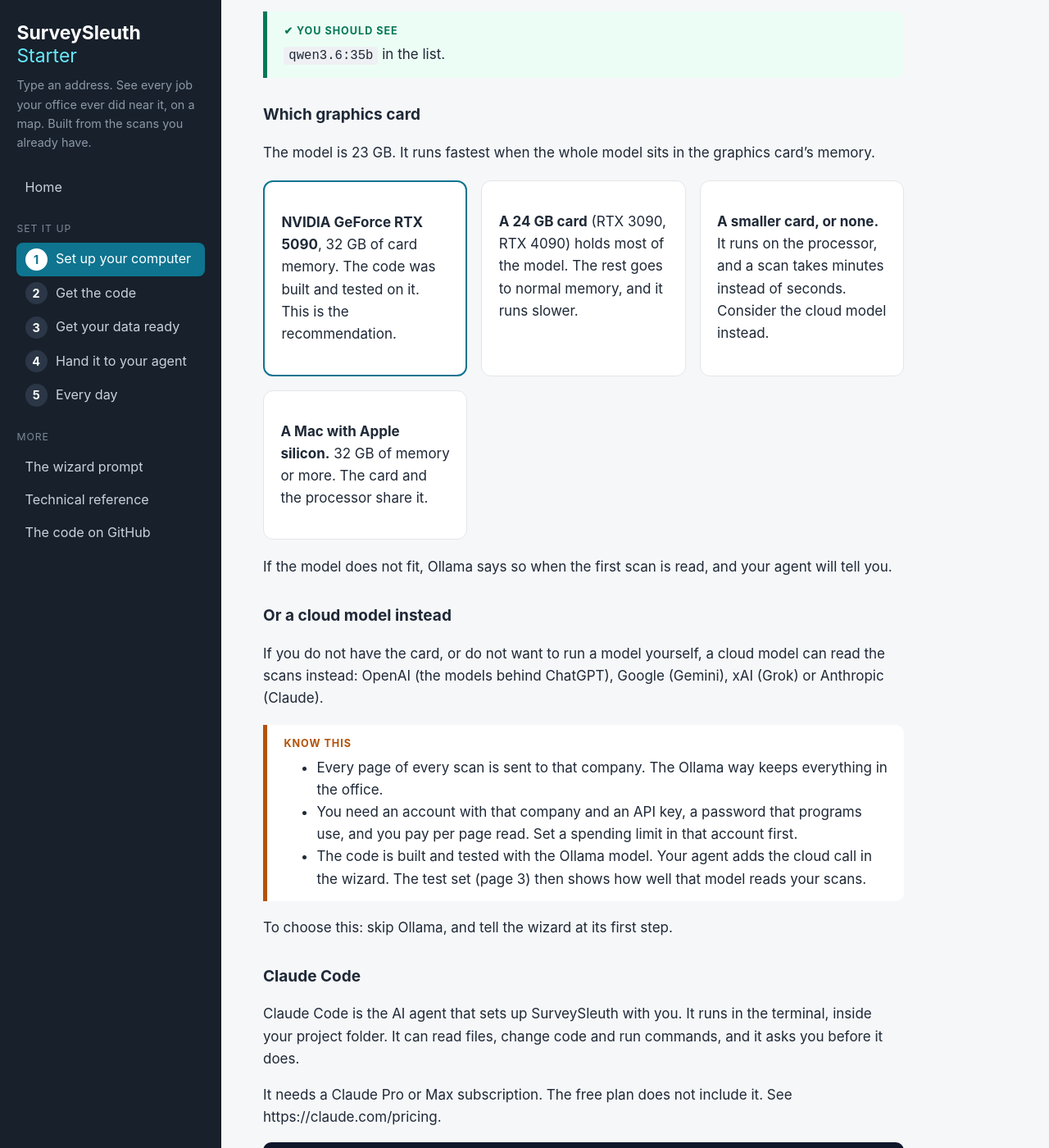
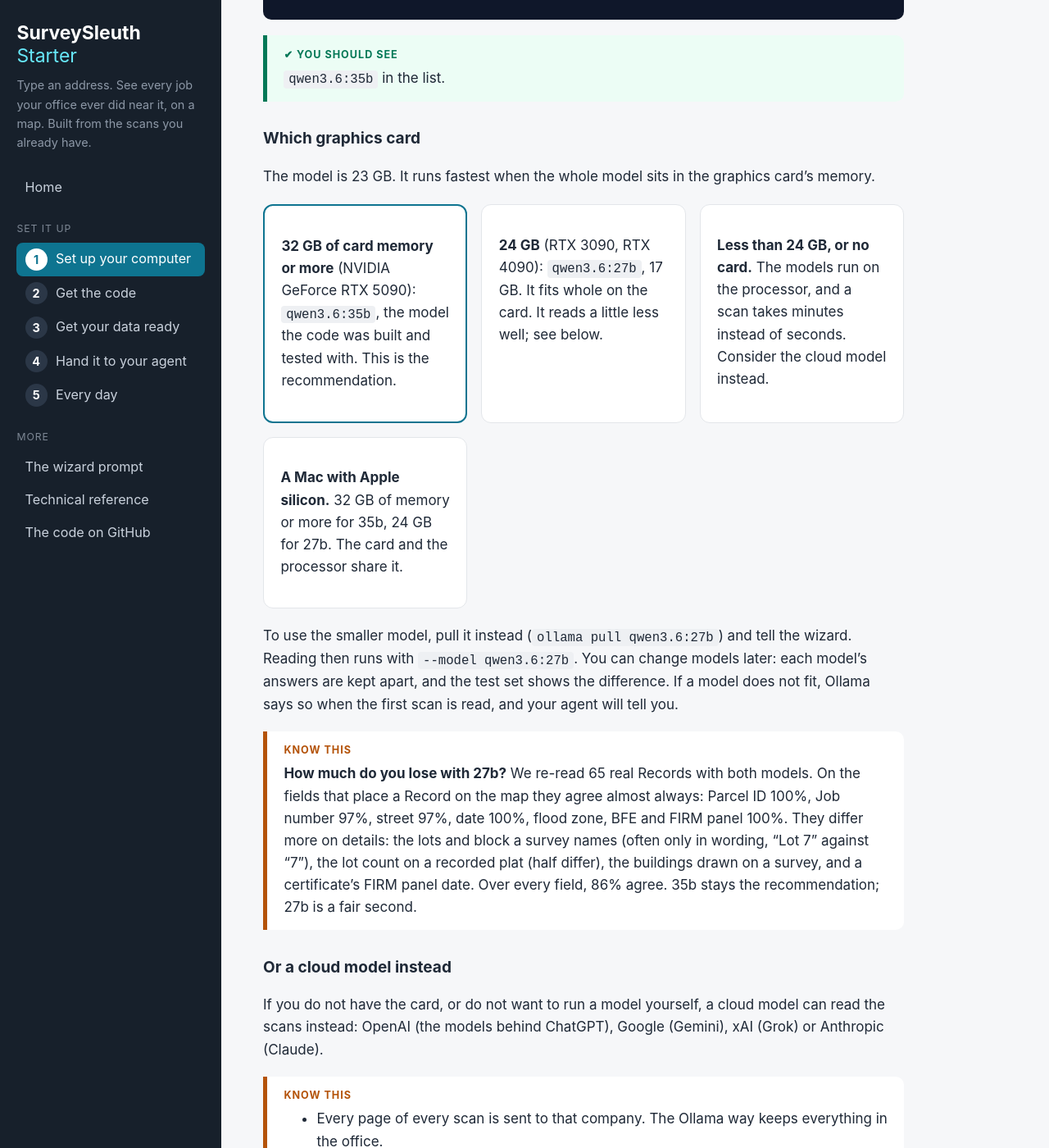
Before and after one commit to RickSmith/SurveySleuth-Starter, a Jekyll site: the page built from docs/1-setup.md, in a window 1280 px wide and 1400 px high, scrolled down 3619 px. Shown: the whole window at 82% size. Built offline with Jekyll 4.4.1, drawn with Linux system fonts in a browser that asks for light colours; our own code applies the rules of GitHub Pages for plain Markdown files; some of the changed text lies outside the part shown.

Commit message:
A --model option for ingestion, and the 27b ladder for a 24 GB card
vision.use_model and ingest --model (default qwen3.6:35b). Answers stay keyed by model.
Measured on 65 real Records: qwen3.6:27b agrees with 35b on 86% of fields, 95-100% on
the fields that place a Record. The docs give the card ladder and the numbers; the
wizard picks the model from the card's memory.

Co-Authored-By: Claude Fable 5.1 <noreply@anthropic.com>

````diff
--- a/docs/1-setup.md
+++ b/docs/1-setup.md
@@ -130,7 +130,8 @@ winget install --id Ollama.Ollama -e --source winget
 ```
 
 Ollama starts and sits in the corner of the taskbar, as a llama icon. It must be running whenever the scans are read.
-New terminal. Now download the model. It is 23 GB:
+New terminal. Now download the model. It is 23 GB (a 24 GB card: `ollama pull qwen3.6:27b` instead, 17 GB; see
+[Which graphics card](#which-graphics-card)):
 
 ```
 ollama pull qwen3.6:35b
@@ -152,21 +153,32 @@ The model is 23 GB. It runs fastest when the whole model sits in the graphics ca
 
 <div class="cards" markdown="1">
 <div class="card pick" markdown="1">
-**NVIDIA GeForce RTX 5090**, 32 GB of card memory. The code was built and tested on it. This is the recommendation.
+**32 GB of card memory or more** (NVIDIA GeForce RTX 5090): `qwen3.6:35b`, the model the code was built and tested
+with. This is the recommendation.
 </div>
 <div class="card" markdown="1">
-**A 24 GB card** (RTX 3090, RTX 4090) holds most of the model. The rest goes to normal memory, and it runs slower.
+**24 GB** (RTX 3090, RTX 4090): `qwen3.6:27b`, 17 GB. It fits whole on the card. It reads a little less well; see below.
 </div>
 <div class="card" markdown="1">
-**A smaller card, or none.** It runs on the processor, and a scan takes minutes instead of seconds. Consider the
-cloud model instead.
+**Less than 24 GB, or no card.** The models run on the processor, and a scan takes minutes instead of seconds.
+Consider the cloud model instead.
 </div>
 <div class="card" markdown="1">
-**A Mac with Apple silicon.** 32 GB of memory or more. The card and the processor share it.
+**A Mac with Apple silicon.** 32 GB of memory or more for 35b, 24 GB for 27b. The card and the processor share it.
 </div>
 </div>
 
-If the model does not fit, Ollama says so when the first scan is read, and your agent will tell you.
+To use the smaller model, pull it instead (`ollama pull qwen3.6:27b`) and tell the wizard. Reading then runs with
+`--model qwen3.6:27b`. You can change models later: each model's answers are kept apart, and the test set shows the
+difference. If a model does not fit, Ollama says so when the first scan is read, and your agent will tell you.
+
+<div class="warn" markdown="1">
+**How much do you lose with 27b?** We re-read 65 real Records with both models. On the fields that place a Record on
+the map they agree almost always: Parcel ID 100%, Job number 97%, street 97%, date 100%, flood zone, BFE and FIRM
+panel 100%. They differ more on details: the lots and block a survey names (often only in wording, "Lot 7" against
+"7"), the lot count on a recorded plat (half differ), the buildings drawn on a survey, and a certificate's FIRM panel
+date. Over every field, 86% agree. 35b stays the recommendation; 27b is a fair second.
+</div>
 
 ### Or a cloud model instead
 
````
Also changed, not shown: docs/5-every-day.md (+1 -0 lines), surveysleuth/ingest.py (+5 -2 lines), surveysleuth/vision.py (+7 -0 lines).
